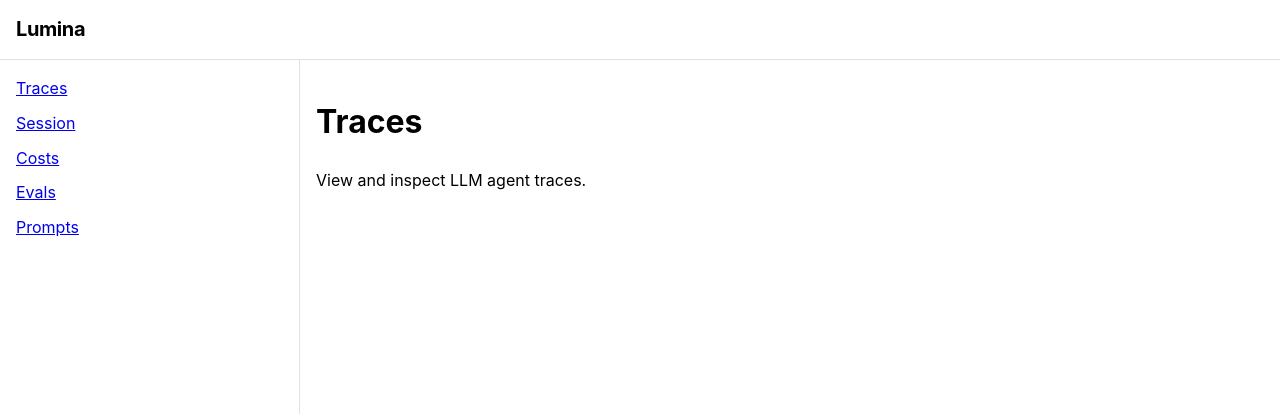
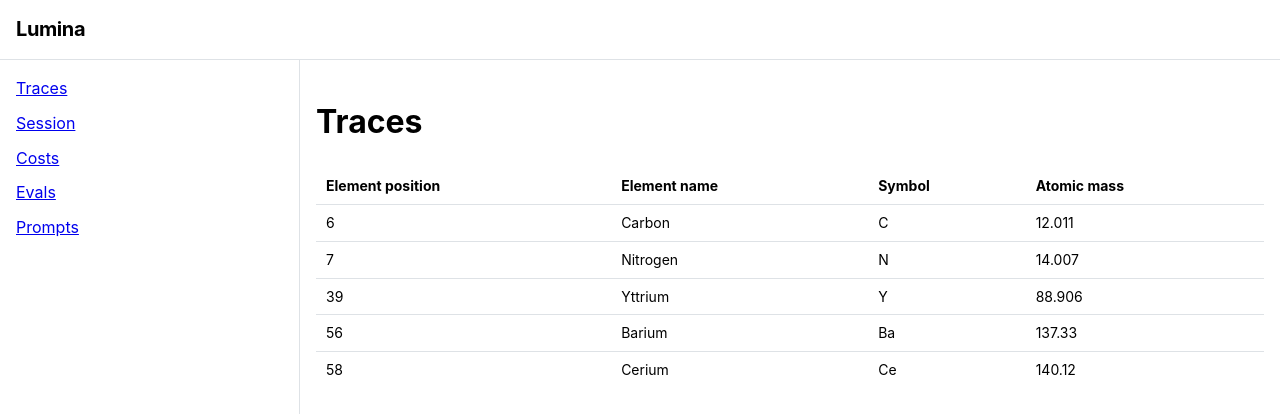
Before and after one commit to BAronHW/Lumina, a React (Vite) app in the folder typescript-projects/front-end/: page /traces in a window 1280 px wide. Shown: the top 414 px of the page. Built offline with nearby package versions, Linux system fonts and the light colour scheme.

Commit message:
working on generic table

```diff
--- /dev/null
+++ b/typescript-projects/front-end/src/components/tables/GenericTable.tsx
@@ -0,0 +1,57 @@
+import { Table } from '@mantine/core';
+
+interface TableHeader {
+  tableColumn: string;
+}
+
+interface TableRow<RowType> {
+  tableRow: RowType
+}
+
+interface Row<> {
+
+}
+
+interface TableProps {
+  header: TableHeader[];
+  rows: TableRow<string>[];
+}
+
+/**
+ * This component is a generic table that can be used for all purposes of this application
+ * The component accepts props of an array of TableRow which is represents the headers
+ * of the table. On top of this there is the TableRow prop which is an array of objects
+ * which represents
+ * @returns
+ */
+export function GenericTable() {
+    const elements = [
+        { position: 6, mass: 12.011, symbol: 'C', name: 'Carbon' },
+        { position: 7, mass: 14.007, symbol: 'N', name: 'Nitrogen' },
+        { position: 39, mass: 88.906, symbol: 'Y', name: 'Yttrium' },
+        { position: 56, mass: 137.33, symbol: 'Ba', name: 'Barium' },
+        { position: 58, mass: 140.12, symbol: 'Ce', name: 'Cerium' },
+    ];
+  const rows = elements.map((element) => (
+    <Table.Tr key={element.name}>
+      <Table.Td>{element.position}</Table.Td>
+      <Table.Td>{element.name}</Table.Td>
+      <Table.Td>{element.symbol}</Table.Td>
+      <Table.Td>{element.mass}</Table.Td>
+    </Table.Tr>
+  ));
+
+  return (
+    <Table>
+      <Table.Thead>
+        <Table.Tr>
+          <Table.Th>Element position</Table.Th>
+          <Table.Th>Element name</Table.Th>
+          <Table.Th>Symbol</Table.Th>
+          <Table.Th>Atomic mass</Table.Th>
+        </Table.Tr>
+      </Table.Thead>
+      <Table.Tbody>{rows}</Table.Tbody>
+    </Table>
+  );
+}
--- a/typescript-projects/front-end/src/routes/traces/index.tsx
+++ b/typescript-projects/front-end/src/routes/traces/index.tsx
@@ -1,4 +1,5 @@
 import { createFileRoute } from '@tanstack/react-router'
+import { GenericTable } from '../../components/tables/GenericTable'
 
 export const Route = createFileRoute('/traces/')({
   component: TracesPage,
@@ -8,7 +9,7 @@
   return (
     <div>
       <h1>Traces</h1>
-      <p>View and inspect LLM agent traces.</p>
+      <GenericTable/>
     </div>
   )
 }
```
